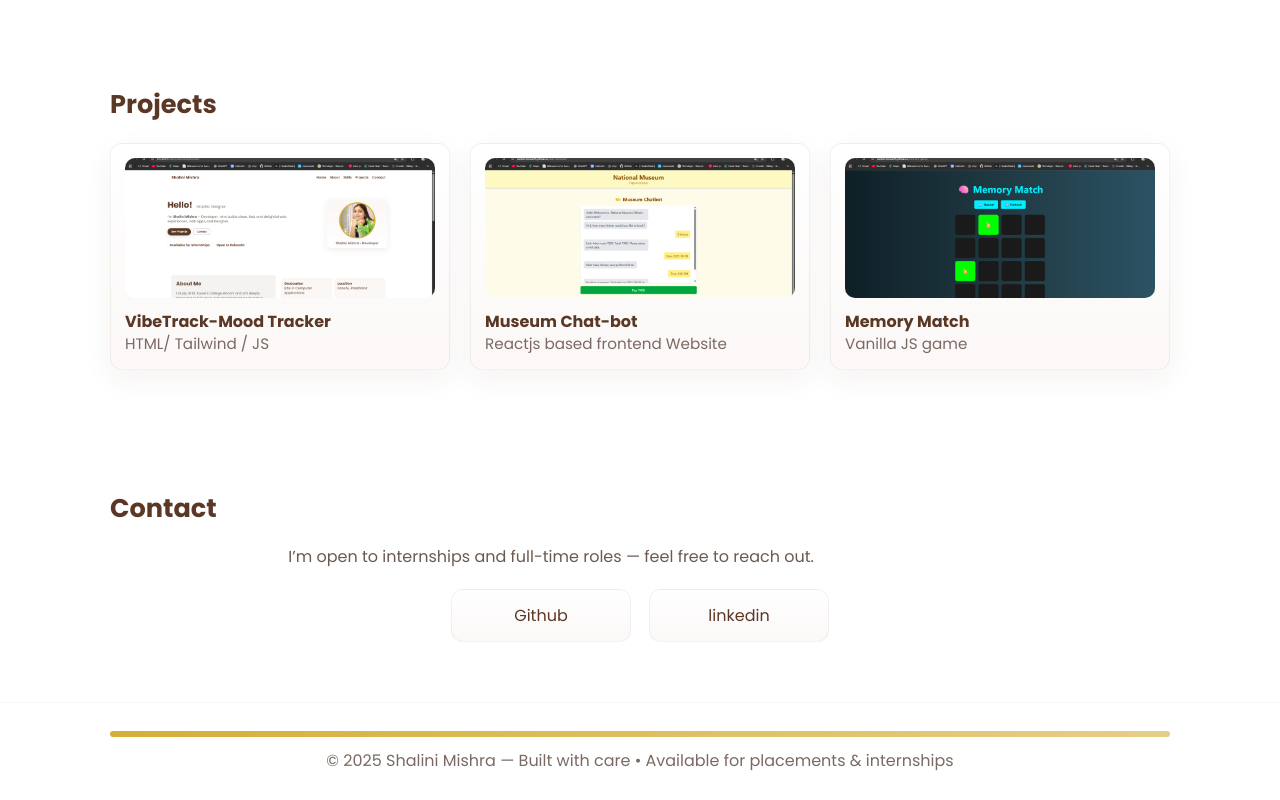
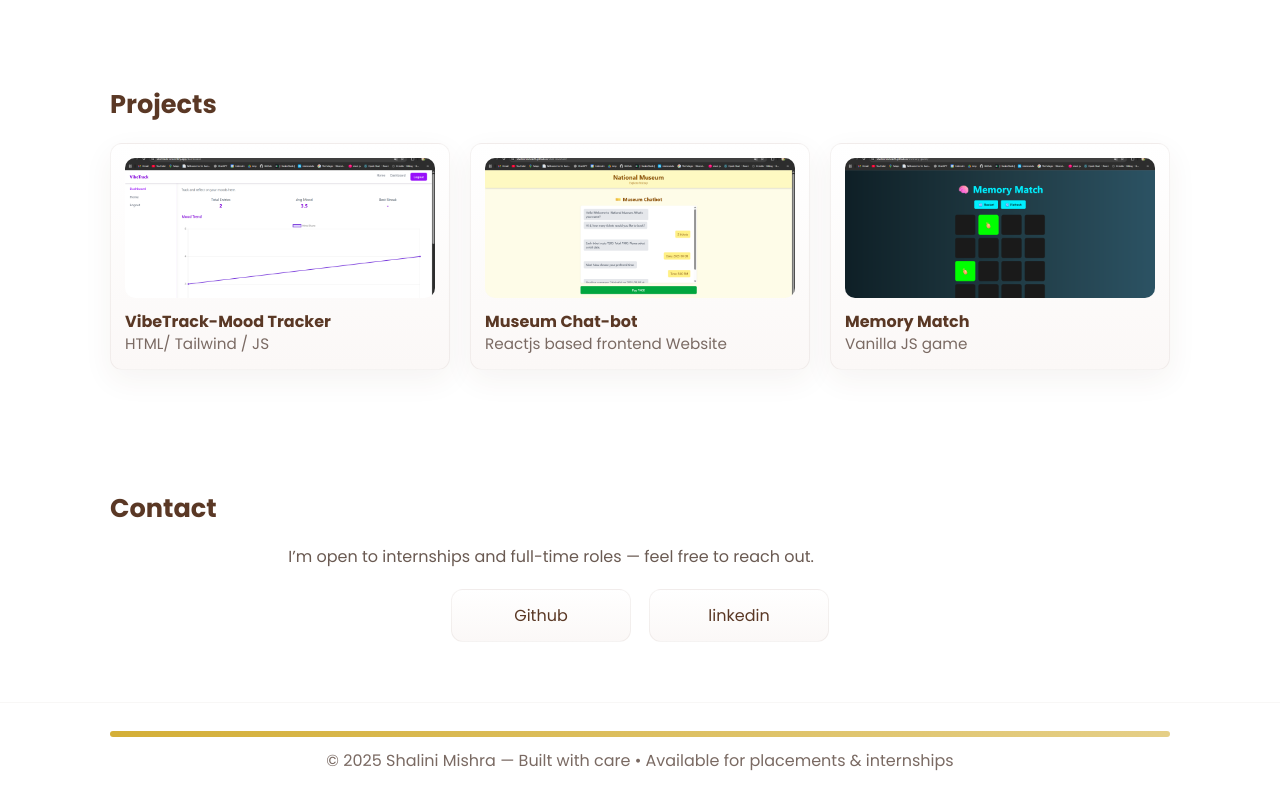
Before and after one commit to Shalinimishra09/Portfolio., a plain HTML site: page index.html in a window 1280 px wide. Shown: the part 1155-1955 px from the top of the page. Drawn offline with Linux system fonts and the light colour scheme.

Commit message:
Update index.html

```diff
--- a/index.html
+++ b/index.html
@@ -251,7 +251,7 @@
         <div class="projects-grid" style="margin-top:20px">
           <div class="project-card reveal ">
 
-            <img src="port.png" alt="port"class="project-screenshot">
+            <img src="vibetrack.png" alt="port"class="project-screenshot">
 
             <div class="project-meta">
                <a href=" https://vibetrack-sm.netlify.app/" target="_blank" rel="noopener noreferrer" style="text-decoration:none; color:inherit;">  <strong>VibeTrack-Mood Tracker</strong></a>
```
